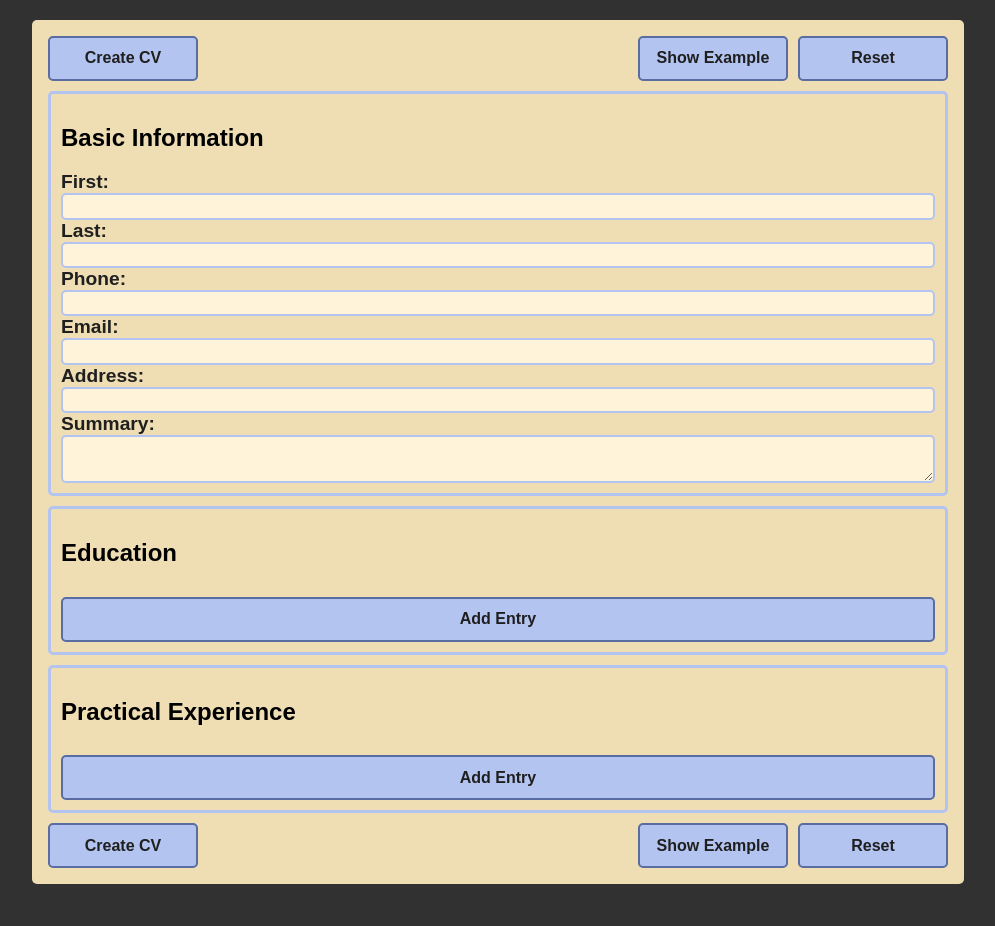
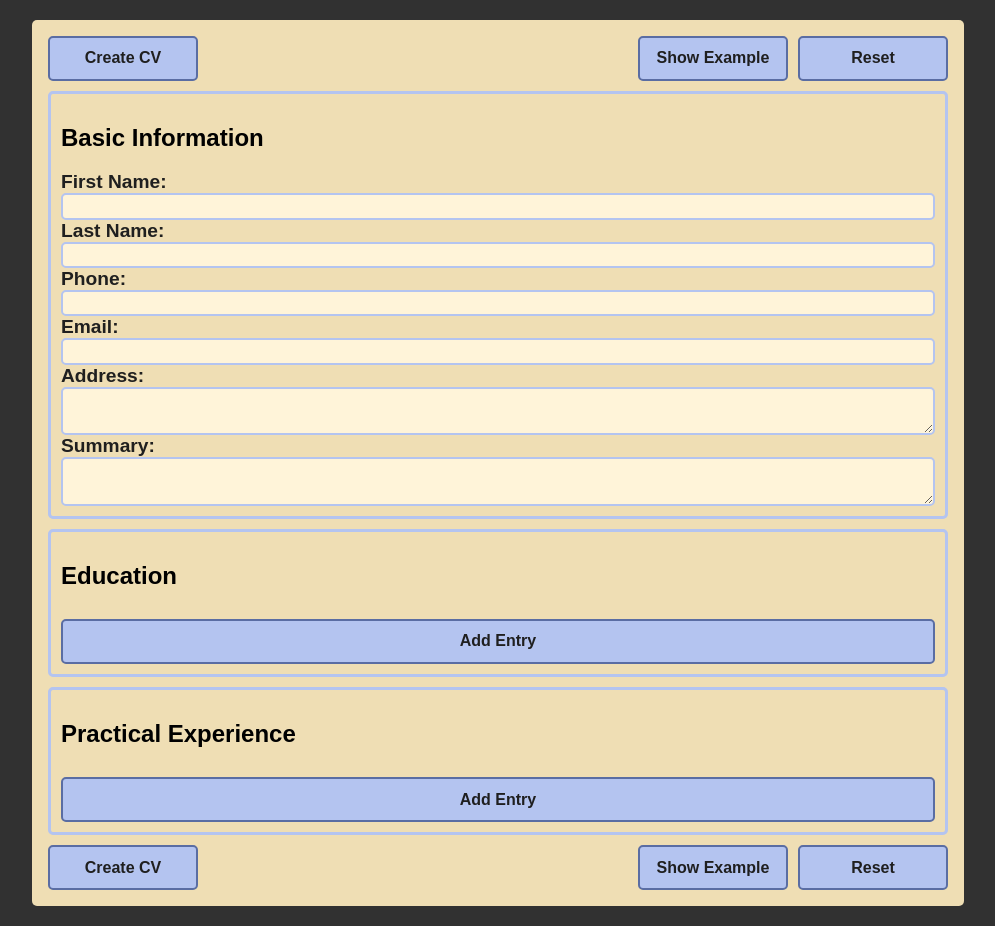
Before and after one commit to xincryptedx/cv-creator, a React (Vite) app: page / in a window 1280 px wide. Shown: the whole page, without its empty margins (142-1137 px from the left). Before the commit the page ends 904 px from the top, so only its background shows below. Built offline with nearby package versions, Linux system fonts and the light colour scheme.

Commit message:
Use better input types adn label text

```diff
--- a/src/components/BasicInfo.jsx
+++ b/src/components/BasicInfo.jsx
@@ -38,13 +38,13 @@ function BasicInfo({ data, setData }) {
       <h2>Basic Information</h2>
       <FormInput
         labelFor="firstName"
-        labelText="First:"
+        labelText="First Name:"
         inputValue={firstName}
         setDataProperty={setFirst}
       ></FormInput>
       <FormInput
         labelFor="lastName"
-        labelText="Last:"
+        labelText="Last Name:"
         inputValue={lastName}
         setDataProperty={setLast}
       ></FormInput>
@@ -52,18 +52,21 @@ function BasicInfo({ data, setData }) {
         labelFor="phone"
         labelText="Phone:"
         inputValue={phone}
+        inputType="tel"
         setDataProperty={setPhone}
       ></FormInput>
       <FormInput
         labelFor="email"
         labelText="Email:"
         inputValue={email}
+        inputType="email"
         setDataProperty={setEmail}
       ></FormInput>
       <FormInput
         labelFor="address"
         labelText="Address:"
         inputValue={address}
+        inputType="textarea"
         setDataProperty={setAddress}
       ></FormInput>
       <FormInput
```
